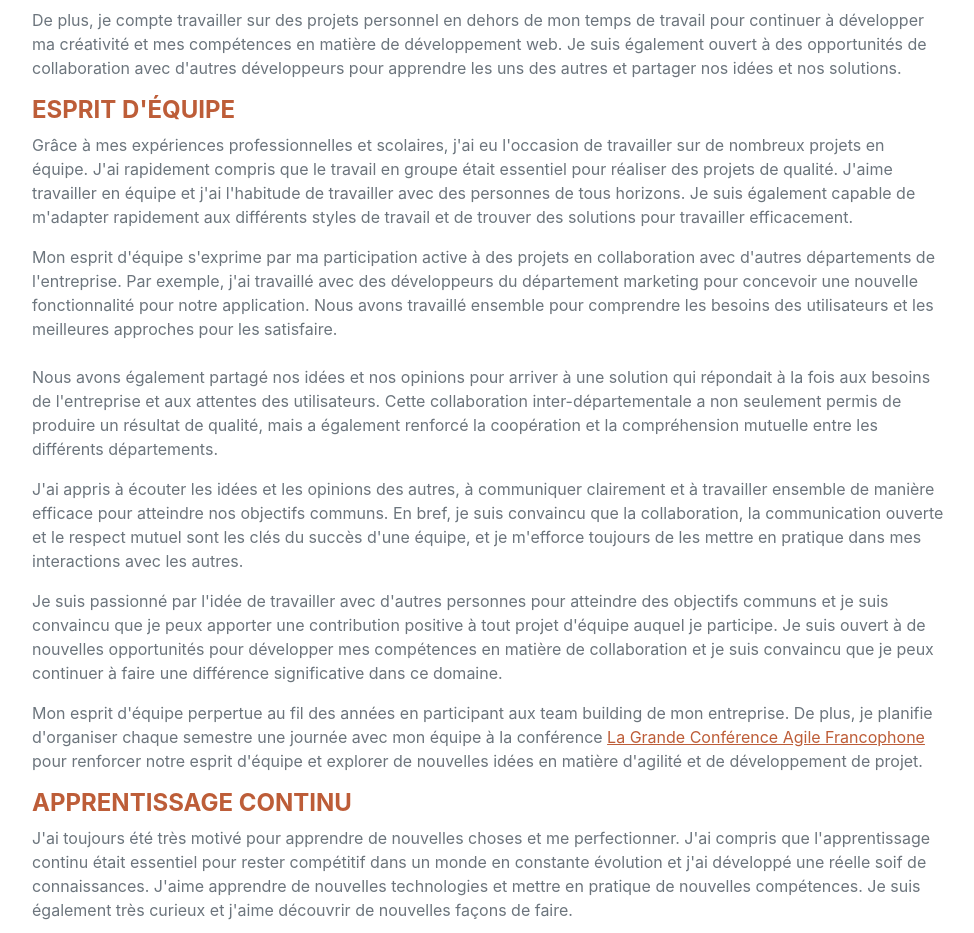
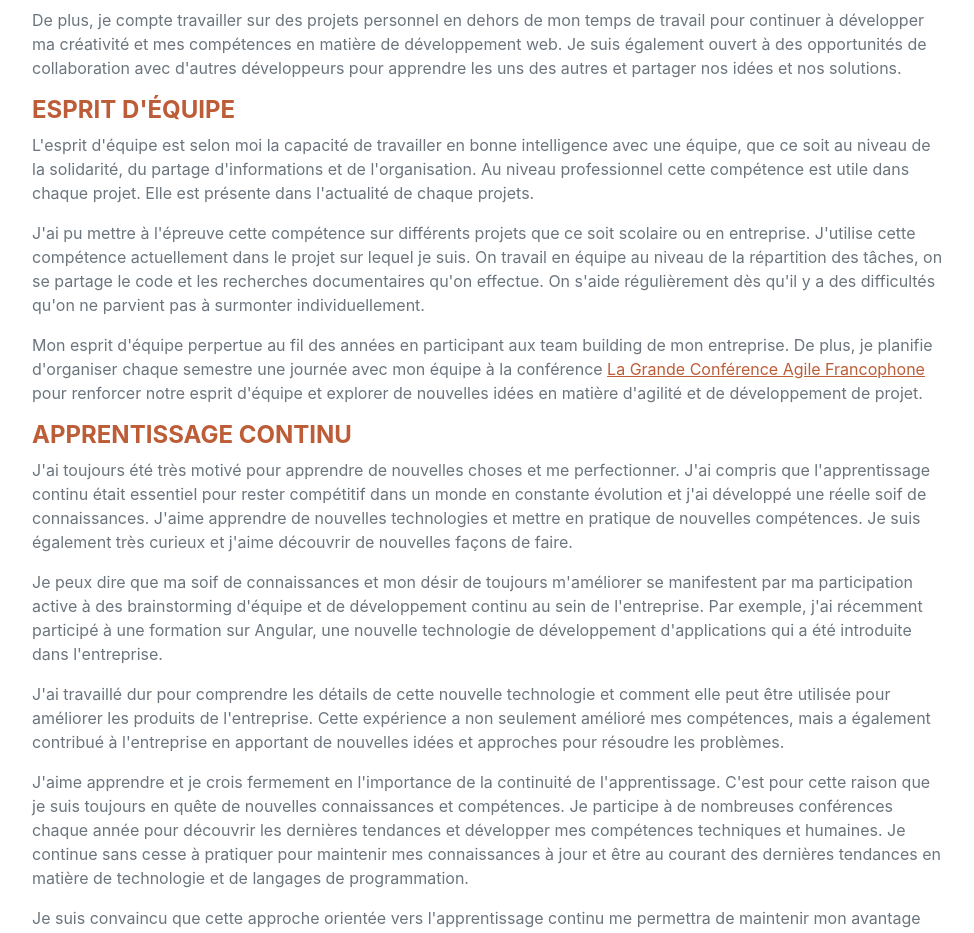
Before and after one commit to Tharshigansachchi/tharshi-portfolio, a website: page index.html in a window 1280 px wide. Shown: the part 1740-2673 px from the top of the page, without its empty margins (288-1262 px from the left). Drawn offline with nearby package versions, Linux system fonts and the light colour scheme; files that its build step writes are made by us from their sources; a web font is replaced by a local one.

Commit message:
ajout esprit d'équipe

```diff
--- a/index.html
+++ b/index.html
@@ -88,13 +88,9 @@
 
                                 <p>De plus, je compte travailler sur des projets personnel en dehors de mon temps de travail pour continuer à développer ma créativité et mes compétences en matière de développement web. Je suis également ouvert à des opportunités de collaboration avec d'autres développeurs pour apprendre les uns des autres et partager nos idées et nos solutions.</p>
                                 <h4 class="text-primary">Esprit d'équipe</h4>
-                                <p>Grâce à mes expériences professionnelles et scolaires, j'ai eu l'occasion de travailler sur de nombreux projets en équipe. J'ai rapidement compris que le travail en groupe était essentiel pour réaliser des projets de qualité.
+                                <p>L'esprit d'équipe est selon moi la capacité de travailler en bonne intelligence avec une équipe, que ce soit au niveau de la solidarité, du partage d'informations et de l'organisation. Au niveau professionnel cette compétence est utile dans chaque projet. Elle est présente dans l'actualité de chaque projets. </p>
 
-                                   J'aime travailler en équipe et j'ai l'habitude de travailler avec des personnes de tous horizons. Je suis également capable de m'adapter rapidement aux différents styles de travail et de trouver des solutions pour travailler efficacement.</p>
-
-                                <p>Mon esprit d'équipe s'exprime par ma participation active à des projets en collaboration avec d'autres départements de l'entreprise. Par exemple, j'ai travaillé avec des développeurs du département marketing pour concevoir une nouvelle fonctionnalité pour notre application. Nous avons travaillé ensemble pour comprendre les besoins des utilisateurs et les meilleures approches pour les satisfaire. <br><br>Nous avons également partagé nos idées et nos opinions pour arriver à une solution qui répondait à la fois aux besoins de l'entreprise et aux attentes des utilisateurs. Cette collaboration inter-départementale a non seulement permis de produire un résultat de qualité, mais a également renforcé la coopération et la compréhension mutuelle entre les différents départements.</p>
-
-                                    J'ai appris à écouter les idées et les opinions des autres, à communiquer clairement et à travailler ensemble de manière efficace pour atteindre nos objectifs communs. En bref, je suis convaincu que la collaboration, la communication ouverte et le respect mutuel sont les clés du succès d'une équipe, et je m'efforce toujours de les mettre en pratique dans mes interactions avec les autres. </p><p>Je suis passionné par l'idée de travailler avec d'autres personnes pour atteindre des objectifs communs et je suis convaincu que je peux apporter une contribution positive à tout projet d'équipe auquel je participe. Je suis ouvert à de nouvelles opportunités pour développer mes compétences en matière de collaboration et je suis convaincu que je peux continuer à faire une différence significative dans ce domaine. </p>
+                                <p>J'ai pu mettre à l'épreuve cette compétence sur différents projets que ce soit scolaire ou en entreprise. J'utilise cette compétence actuellement dans le projet sur lequel je suis. On travail en équipe au niveau de la répartition des tâches, on se partage le code et les recherches documentaires qu'on effectue. On s'aide régulièrement dès qu'il y a des difficultés qu'on ne parvient pas à surmonter individuellement. </p>
 
                                     <p>Mon esprit d'équipe perpertue au fil des années en participant aux team building de mon entreprise. De plus, je planifie d'organiser chaque semestre une journée avec mon équipe à la conférence <a href="https://agile-france.web.app/">La Grande Conférence Agile Francophone</a> pour renforcer notre esprit d'équipe et explorer de nouvelles idées en matière d'agilité et de développement de projet. </p>
                                 <h4 class="text-primary">Apprentissage continu</h4>
```
